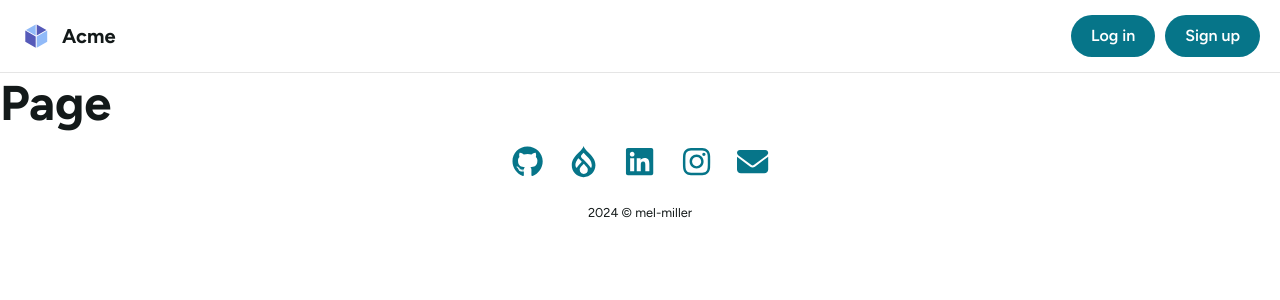
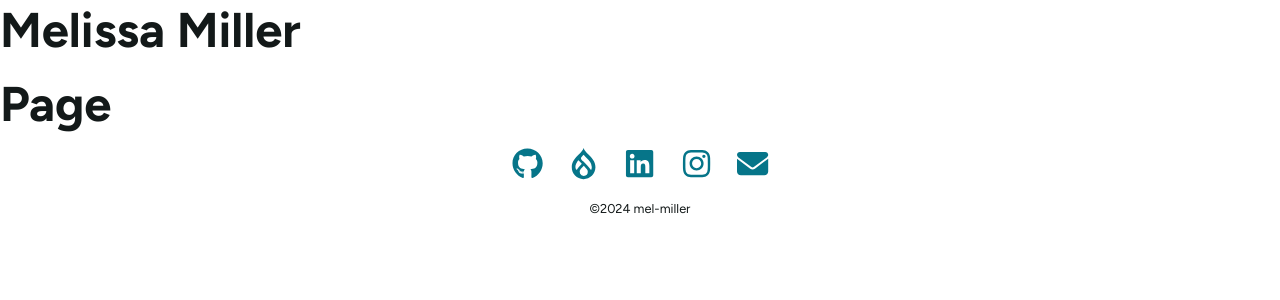
Before and after one commit to xleonardov/storybook-next, a Next.js app: page / in a window 1280 px wide. Shown: the top 300 px of the page. Built offline with nearby package versions, Linux system fonts and the light colour scheme.

Commit message:
Strip down sb demo header

```diff
--- a/src/components/Footer/Footer.tsx
+++ b/src/components/Footer/Footer.tsx
@@ -14,7 +14,7 @@ interface FooterProps {
 const YEAR = new Date().getFullYear();
 
 /**
- * Footer UI component
+ * Footer Layout component
  */
 export const Footer = ({ className, ...props }: FooterProps) => {
   // Set up classes.
@@ -31,7 +31,7 @@ export const Footer = ({ className, ...props }: FooterProps) => {
         linkItems={['github', 'drupal', 'linkedin', 'instagram', 'email']}
       />
       <div className={`${baseClass}__fine-print`}>
-        <time>{YEAR}</time> © mel-miller
+        ©<time>{YEAR}</time> mel-miller
       </div>
     </footer>
   );
--- a/src/components/Footer/footer.css
+++ b/src/components/Footer/footer.css
@@ -2,7 +2,7 @@
   align-items: center;
   display: flex;
   flex-direction: column;
-  row-gap: var(--mm-spacing-xl);
+  row-gap: var(--mm-spacing-lg);
   text-align: center;
 }
 
--- a/src/components/Header/Header.tsx
+++ b/src/components/Header/Header.tsx
@@ -1,71 +1,27 @@
 import React from 'react';
 
-import { Button } from '../Button/Button';
 import './header.css';
 
-type User = {
-  name: string;
-};
-
 interface HeaderProps {
-  user?: User;
-  onLogin: () => void;
-  onLogout: () => void;
-  onCreateAccount: () => void;
+  /**
+   * Optional additional class names.
+   */
+  className?: string;
 }
 
-export const Header = ({
-  user,
-  onLogin,
-  onLogout,
-  onCreateAccount,
-}: HeaderProps) => (
-  <header>
-    <div className='storybook-header'>
-      <div>
-        <svg
-          width='32'
-          height='32'
-          viewBox='0 0 32 32'
-          xmlns='http://www.w3.org/2000/svg'
-        >
-          <g fill='none' fillRule='evenodd'>
-            <path
-              d='M10 0h12a10 10 0 0110 10v12a10 10 0 01-10 10H10A10 10 0 010 22V10A10 10 0 0110 0z'
-              fill='#FFF'
-            />
-            <path
-              d='M5.3 10.6l10.4 6v11.1l-10.4-6v-11zm11.4-6.2l9.7 5.5-9.7 5.6V4.4z'
-              fill='#555AB9'
-            />
-            <path
-              d='M27.2 10.6v11.2l-10.5 6V16.5l10.5-6zM15.7 4.4v11L6 10l9.7-5.5z'
-              fill='#91BAF8'
-            />
-          </g>
-        </svg>
-        <h1>Acme</h1>
-      </div>
-      <div>
-        {user ? (
-          <>
-            <span className='welcome'>
-              Welcome, <b>{user.name}</b>!
-            </span>
-            <Button size='small' onClick={onLogout} label='Log out' />
-          </>
-        ) : (
-          <>
-            <Button size='small' onClick={onLogin} label='Log in' />
-            <Button
-              primary
-              size='small'
-              onClick={onCreateAccount}
-              label='Sign up'
-            />
-          </>
-        )}
-      </div>
-    </div>
-  </header>
-);
+/**
+ * Header Layout component
+ */
+export const Header = ({ className, ...props }: HeaderProps) => {
+  // Set up classes.
+  const baseClass = 'mm-header';
+
+  return (
+    <header
+      className={[baseClass, className].join(' ').trim().replace(/\s+/g, ' ')}
+      {...props}
+    >
+      <h1>Melissa Miller</h1>
+    </header>
+  );
+};
--- a/src/components/Header/header.css
+++ b/src/components/Header/header.css
@@ -1,32 +1,2 @@
-.storybook-header {
-  font-family: 'Nunito Sans', 'Helvetica Neue', Helvetica, Arial, sans-serif;
-  border-bottom: 1px solid rgba(0, 0, 0, 0.1);
-  padding: 15px 20px;
-  display: flex;
-  align-items: center;
-  justify-content: space-between;
+.mm-header {
 }
-
-.storybook-header svg {
-  display: inline-block;
-  vertical-align: top;
-}
-
-.storybook-header h1 {
-  font-weight: 700;
-  font-size: 20px;
-  line-height: 1;
-  margin: 6px 0 6px 10px;
-  display: inline-block;
-  vertical-align: top;
-}
-
-.storybook-header button + button {
-  margin-left: 10px;
-}
-
-.storybook-header .welcome {
-  color: #333;
-  font-size: 14px;
-  margin-right: 10px;
-}
```
Also changed, not shown: 1 other file (tests, documents, lock files or other folders).
